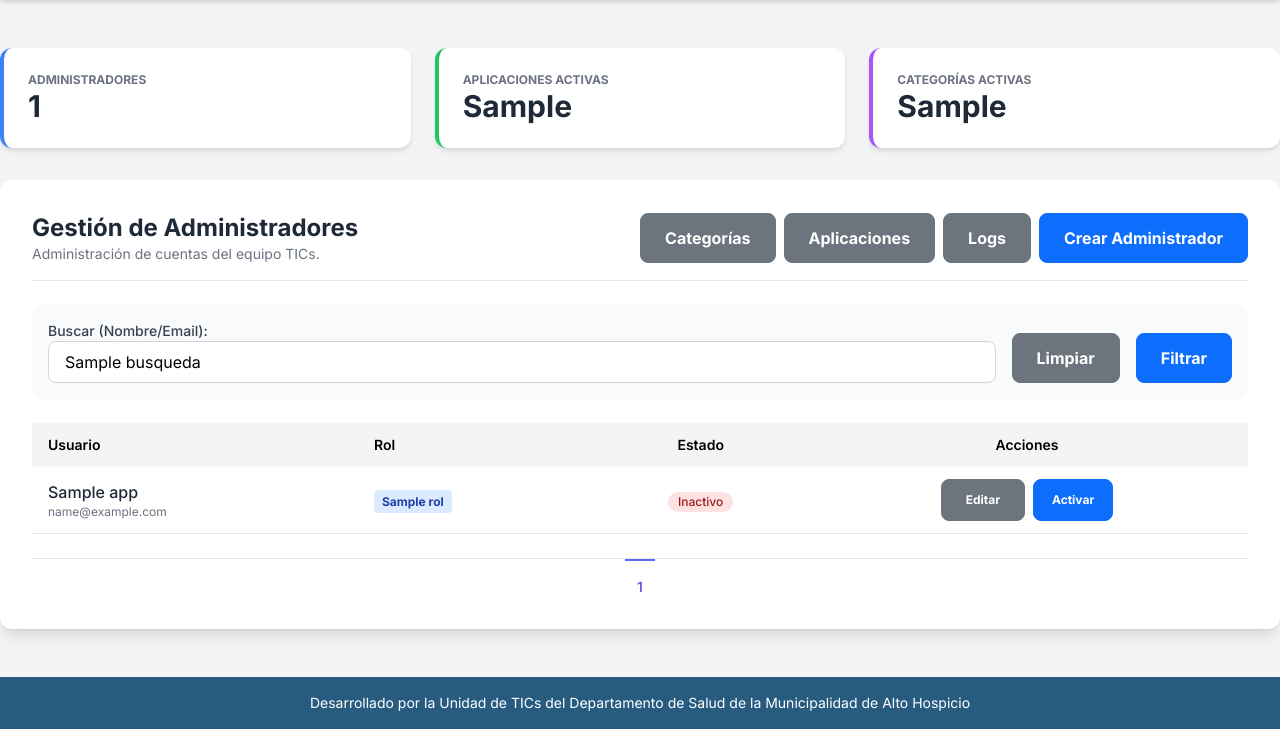
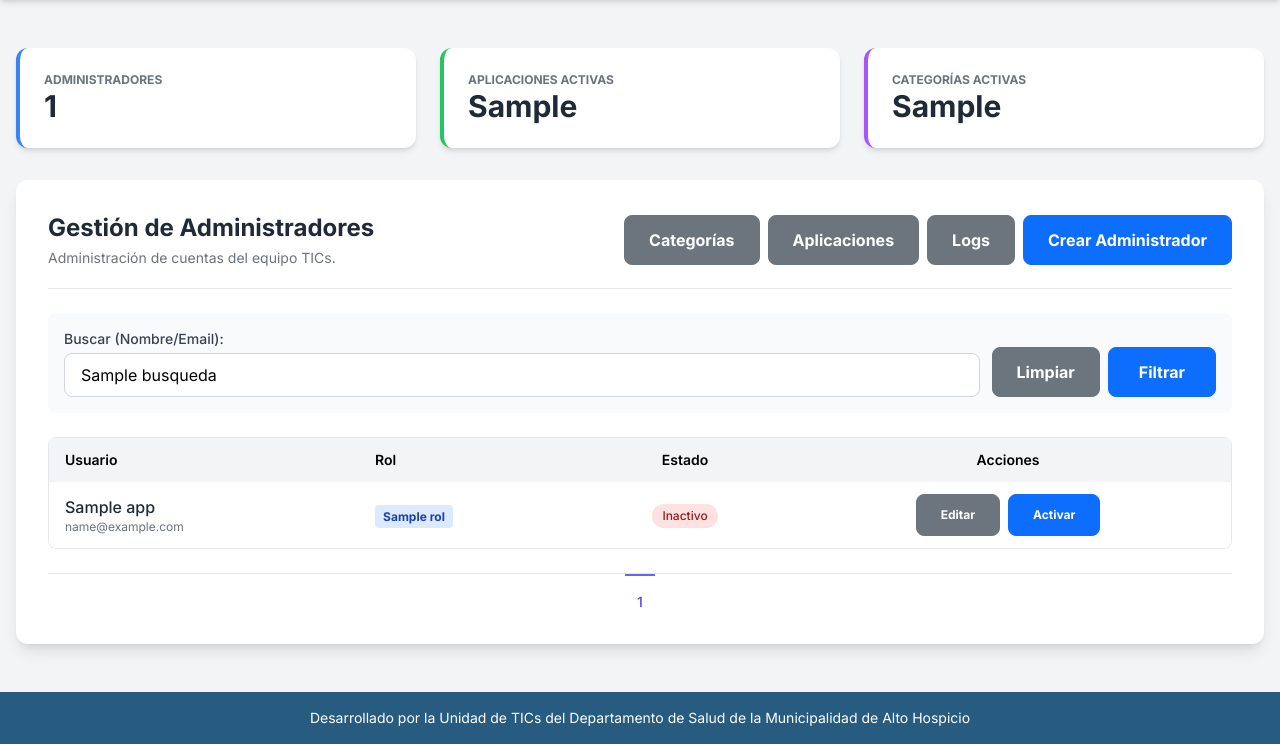
Before and after one commit to Yosh457/portal-acceso, a Flask app: template templates/admin/panel.html in a window 1280 px wide. Shown: the part 104-848 px from the top of the page. Run offline with Flask 3, Linux system fonts and the light colour scheme; the template is opened without the code that fills it: most values are stand-ins (such as "Sample title", 1, 10 or a date in 2020); parts of the project's set-up code (start-up, migrations or seed data) failed here and were passed over; some libraries are stand-ins or nearby versions.

Commit message:
refactor(frontend): adaptar panel administrativo a móviles
- Reorganizar la navegación administrativa en pantallas pequeñas.
- Presentar administradores mediante tarjetas en dispositivos móviles.
- Mejorar la distribución de filtros, estados y acciones.
- Mantener la tabla tradicional para escritorio.
- Conservar los permisos, rutas y formularios protegidos con CSRF.

```diff
--- a/templates/admin/panel.html
+++ b/templates/admin/panel.html
@@ -2,104 +2,142 @@
 {% block title %}Panel de Administración{% endblock %}
 {% from '_macros.html' import render_pagination %}
 
+{# Presentación compartida del estado de una cuenta. #}
+{% macro estado_usuario(usuario) %}
+    {% if usuario.activacion_pendiente and usuario.activo %}
+        <span class="inline-flex items-center rounded-full bg-yellow-100 px-2.5 py-1 text-xs font-medium text-yellow-800">Pendiente de activación</span>
+    {% elif usuario.activo %}
+        <span class="inline-flex items-center rounded-full bg-green-100 px-2.5 py-1 text-xs font-medium text-green-800">Activo</span>
+    {% else %}
+        <span class="inline-flex items-center rounded-full bg-red-100 px-2.5 py-1 text-xs font-medium text-red-800">Inactivo</span>
+    {% endif %}
+{% endmacro %}
+
+{# Los formularios se renderizan por separado para móvil y escritorio,
+   pero conservan las mismas rutas POST y tokens CSRF. #}
+{% macro acciones_usuario(usuario, movil=false) %}
+    <div class="flex flex-wrap items-stretch gap-2 {{ 'w-full' if movil else 'justify-center' }}">
+        <a href="{{ url_for('admin.editar_usuario', id=usuario.id) }}"
+           class="btn btn-secondary text-xs inline-flex items-center justify-center min-h-[40px] {{ 'flex-1' if movil else '' }}">
+            Editar
+        </a>
+        {% if usuario.activacion_pendiente and usuario.activo %}
+        <form action="{{ url_for('admin.reenviar_activacion', id=usuario.id) }}" method="POST"
+              class="m-0 {{ 'w-full order-3' if movil else '' }}">
+            <input type="hidden" name="csrf_token" value="{{ csrf_token() }}">
+            <button type="submit" class="btn btn-secondary text-xs min-h-[40px] {{ 'w-full' if movil else '' }}">
+                Reenviar activación
+            </button>
+        </form>
+        {% endif %}
+        <form action="{{ url_for('admin.toggle_activo', id=usuario.id) }}" method="POST"
+              class="m-0 {{ 'flex-1' if movil else '' }}">
+            <input type="hidden" name="csrf_token" value="{{ csrf_token() }}">
+            <button type="submit"
+                    class="btn {{ 'btn-warning' if usuario.activo else 'btn-primary' }} text-xs min-h-[40px] {{ 'w-full' if movil else '' }}">
+                {{ 'Bloquear' if usuario.activo else 'Activar' }}
+            </button>
+        </form>
+    </div>
+{% endmacro %}
+
 {% block content %}
-<div class="max-w-7xl mx-auto my-12 space-y-8 px-4 sm:px-0">
+<div class="max-w-7xl mx-auto my-6 sm:my-10 lg:my-12 space-y-6 sm:space-y-8 px-4 sm:px-6 lg:px-4">
 
-    {# --- TARJETAS DE ESTADÍSTICAS --- #}
-    <div class="grid grid-cols-1 md:grid-cols-3 gap-6">
-        <div class="bg-white p-6 rounded-xl shadow-md border-l-4 border-blue-500">
+    {# Estadísticas existentes, sin modificar sus consultas. #}
+    <section aria-label="Resumen de administración" class="grid grid-cols-1 sm:grid-cols-3 gap-4 sm:gap-6">
+        <div class="bg-white p-5 sm:p-6 rounded-xl shadow-md border-l-4 border-blue-500">
             <h3 class="text-gray-500 text-xs font-bold uppercase">Administradores</h3>
             <p class="text-3xl font-bold text-gray-800">{{ stats.total_administradores }}</p>
         </div>
-        <div class="bg-white p-6 rounded-xl shadow-md border-l-4 border-green-500">
+        <div class="bg-white p-5 sm:p-6 rounded-xl shadow-md border-l-4 border-green-500">
             <h3 class="text-gray-500 text-xs font-bold uppercase">Aplicaciones Activas</h3>
             <p class="text-3xl font-bold text-gray-800">{{ stats.aplicaciones_activas }}</p>
         </div>
-        <div class="bg-white p-6 rounded-xl shadow-md border-l-4 border-purple-500">
+        <div class="bg-white p-5 sm:p-6 rounded-xl shadow-md border-l-4 border-purple-500">
             <h3 class="text-gray-500 text-xs font-bold uppercase">Categorías Activas</h3>
             <p class="text-3xl font-bold text-gray-800">{{ stats.categorias_activas }}</p>
         </div>
-    </div>
+    </section>
 
-    {# --- TABLA DE USUARIOS --- #}
-    <div class="bg-white p-8 rounded-xl shadow-lg w-full">
-        <div class="flex justify-between items-center mb-6 border-b pb-4">
-            <div>
-                <h2 class="text-2xl font-bold text-gray-800">Gestión de Administradores</h2>
-                <p class="text-gray-500 text-sm">Administración de cuentas del equipo TICs.</p>
+    <section aria-labelledby="titulo-administradores" class="bg-white p-4 sm:p-6 lg:p-8 rounded-xl shadow-lg w-full min-w-0">
+        <div class="border-b pb-5 mb-6 space-y-4 lg:space-y-0 lg:flex lg:justify-between lg:items-center lg:gap-6">
+            <div class="min-w-0">
+                <h2 id="titulo-administradores" class="text-xl sm:text-2xl font-bold text-gray-800">Gestión de Administradores</h2>
+                <p class="text-gray-500 text-sm mt-1">Administración de cuentas del equipo TICs.</p>
             </div>
-            <div class="flex gap-2 flex-wrap justify-end">
-                <a href="{{ url_for('admin.categorias') }}" class="btn btn-secondary">Categorías</a>
-                <a href="{{ url_for('admin.aplicaciones') }}" class="btn btn-secondary">Aplicaciones</a>
-                <a href="{{ url_for('admin.ver_logs') }}" class="btn btn-secondary">Logs</a>
-                <a href="{{ url_for('admin.crear_usuario') }}" class="btn btn-primary">Crear Administrador</a>
-            </div>
+            <nav aria-label="Acciones administrativas" class="grid grid-cols-2 gap-2 sm:flex sm:flex-wrap lg:justify-end">
+                <a href="{{ url_for('admin.categorias') }}" class="btn btn-secondary text-center inline-flex items-center justify-center min-h-[44px]">Categorías</a>
+                <a href="{{ url_for('admin.aplicaciones') }}" class="btn btn-secondary text-center inline-flex items-center justify-center min-h-[44px]">Aplicaciones</a>
+                <a href="{{ url_for('admin.ver_logs') }}" class="btn btn-secondary text-center inline-flex items-center justify-center min-h-[44px]">Logs</a>
+                <a href="{{ url_for('admin.crear_usuario') }}" class="btn btn-primary text-center inline-flex items-center justify-center min-h-[44px]">Crear Administrador</a>
+            </nav>
         </div>
 
-        {# Búsqueda de administradores #}
-        <form method="get" action="{{ url_for('admin.panel') }}" class="bg-gray-50 p-4 rounded-lg mb-6 flex flex-col md:flex-row gap-4 items-end">
-            <div class="w-full md:flex-1">
-                <label for="busqueda" class="block text-sm font-medium text-gray-700">Buscar (Nombre/Email):</label>
-                <input id="busqueda" type="text" name="busqueda" value="{{ busqueda }}" class="w-full px-4 py-2 border border-gray-300 rounded-lg focus:ring-blue-500">
+        <form method="GET" action="{{ url_for('admin.panel') }}"
+              class="bg-gray-50 p-4 rounded-lg mb-6 flex flex-col md:flex-row gap-3 md:items-end">
+            <div class="w-full md:flex-1 min-w-0">
+                <label for="busqueda" class="block text-sm font-medium text-gray-700 mb-1">Buscar (Nombre/Email):</label>
+                <input id="busqueda" type="search" name="busqueda" value="{{ busqueda or '' }}"
+                       class="w-full px-4 py-2 min-h-[44px] border border-gray-300 rounded-lg focus:outline-none focus:ring-2 focus:ring-blue-500">
             </div>
-            <a href="{{ url_for('admin.panel') }}" class="btn btn-secondary text-center">Limpiar</a>
-            <button type="submit" class="btn btn-primary">Filtrar</button>
+            <div class="grid grid-cols-2 gap-2 w-full md:w-auto">
+                <a href="{{ url_for('admin.panel') }}" class="btn btn-secondary text-center inline-flex items-center justify-center min-h-[44px]">Limpiar</a>
+                <button type="submit" class="btn btn-primary min-h-[44px]">Filtrar</button>
+            </div>
         </form>
 
-        <div class="overflow-x-auto">
+        {# En escritorio se conserva la tabla, con celdas de estructura válida. #}
+        <div class="hidden md:block overflow-x-auto rounded-lg border border-gray-200">
             <table class="min-w-full bg-white">
                 <thead class="bg-gray-100">
                     <tr>
-                        <th class="py-3 px-4 text-left text-sm font-semibold">Usuario</th>
-                        <th class="py-3 px-4 text-left text-sm font-semibold">Rol</th>
-                        <th class="py-3 px-4 text-center text-sm font-semibold">Estado</th>
-                        <th class="py-3 px-4 text-center text-sm font-semibold">Acciones</th>
+                        <th scope="col" class="py-3 px-4 text-left text-sm font-semibold">Usuario</th>
+                        <th scope="col" class="py-3 px-4 text-left text-sm font-semibold">Rol</th>
+                        <th scope="col" class="py-3 px-4 text-center text-sm font-semibold">Estado</th>
+                        <th scope="col" class="py-3 px-4 text-center text-sm font-semibold">Acciones</th>
                     </tr>
                 </thead>
                 <tbody>
                     {% for usuario in pagination.items %}
-                    <tr class="border-b hover:bg-gray-50">
+                    <tr class="border-b last:border-b-0 hover:bg-gray-50">
                         <td class="py-3 px-4">
-                            <div class="font-medium text-gray-800">{{ usuario.nombre_completo }}</div>
-                            <div class="text-xs text-gray-500">{{ usuario.email }}</div>
+                            <div class="font-medium text-gray-800 break-words">{{ usuario.nombre_completo }}</div>
+                            <div class="text-xs text-gray-500 break-all">{{ usuario.email }}</div>
                         </td>
                         <td class="py-3 px-4">
                             <span class="bg-blue-100 text-blue-800 text-xs font-bold px-2 py-1 rounded">{{ usuario.rol.nombre }}</span>
                         </td>
-                        <td class="py-3 px-4 text-center">
-                            {% if usuario.activacion_pendiente and usuario.activo %}
-                                <span class="inline-flex items-center px-2.5 py-0.5 rounded-full text-xs font-medium bg-yellow-100 text-yellow-800">Pendiente de activación</span>
-                             {% elif usuario.activo %}
-                                <span class="inline-flex items-center px-2.5 py-0.5 rounded-full text-xs font-medium bg-green-100 text-green-800">Activo</span>
-                            {% else %}
-                                <span class="inline-flex items-center px-2.5 py-0.5 rounded-full text-xs font-medium bg-red-100 text-red-800">Inactivo</span>
-                            {% endif %}
-                        </td>
-                        <td class="py-3 px-4 text-center flex justify-center gap-2">
-                            <a href="{{ url_for('admin.editar_usuario', id=usuario.id) }}" class="btn btn-secondary text-xs flex items-center justify-center">Editar</a>
-                            {% if usuario.activacion_pendiente and usuario.activo %}
-                            <form action="{{ url_for('admin.reenviar_activacion', id=usuario.id) }}" method="POST" class="inline m-0">
-                                <input type="hidden" name="csrf_token" value="{{ csrf_token() }}"/>
-                                <button type="submit" class="btn btn-secondary text-xs">Reenviar activación</button>
-                            </form>
-                            {% endif %}
-                            <form action="{{ url_for('admin.toggle_activo', id=usuario.id) }}" method="POST" class="inline m-0">
-                                <input type="hidden" name="csrf_token" value="{{ csrf_token() }}"/>
-                                <button type="submit" class="btn {% if usuario.activo %}btn-warning{% else %}btn-primary{% endif %} text-xs w-20 flex justify-center items-center">
-                                    {{ 'Bloquear' if usuario.activo else 'Activar' }}
-                                </button>
-                            </form>
-                        </td>
+                        <td class="py-3 px-4 text-center">{{ estado_usuario(usuario) }}</td>
+                        <td class="py-3 px-4">{{ acciones_usuario(usuario) }}</td>
                     </tr>
                     {% else %}
-                    <tr>
-                        <td colspan="4" class="text-center py-8 text-gray-500">No se encontraron administradores.</td>
-                    </tr>
+                    <tr><td colspan="4" class="text-center py-8 text-gray-500">No se encontraron administradores.</td></tr>
                     {% endfor %}
                 </tbody>
             </table>
         </div>
+
+        {# En móvil, tarjetas legibles y controles táctiles. #}
+        <div class="md:hidden space-y-3" aria-label="Listado de administradores">
+            {% for usuario in pagination.items %}
+            <article class="rounded-xl border border-gray-200 p-4 bg-white space-y-3">
+                <div class="flex flex-wrap items-start justify-between gap-2">
+                    <div class="min-w-0 flex-1">
+                        <h3 class="font-semibold text-gray-800 break-words">{{ usuario.nombre_completo }}</h3>
+                        <p class="text-sm text-gray-500 break-all">{{ usuario.email }}</p>
+                    </div>
+                    {{ estado_usuario(usuario) }}
+                </div>
+                <p class="text-xs text-gray-600">Rol: <span class="font-semibold text-blue-800">{{ usuario.rol.nombre }}</span></p>
+                {{ acciones_usuario(usuario, true) }}
+            </article>
+            {% else %}
+            <p class="rounded-lg bg-gray-50 py-8 px-4 text-center text-gray-500">No se encontraron administradores.</p>
+            {% endfor %}
+        </div>
+
         {{ render_pagination(pagination, 'admin.panel') }}
-    </div>
+    </section>
 </div>
 {% endblock %}
```
